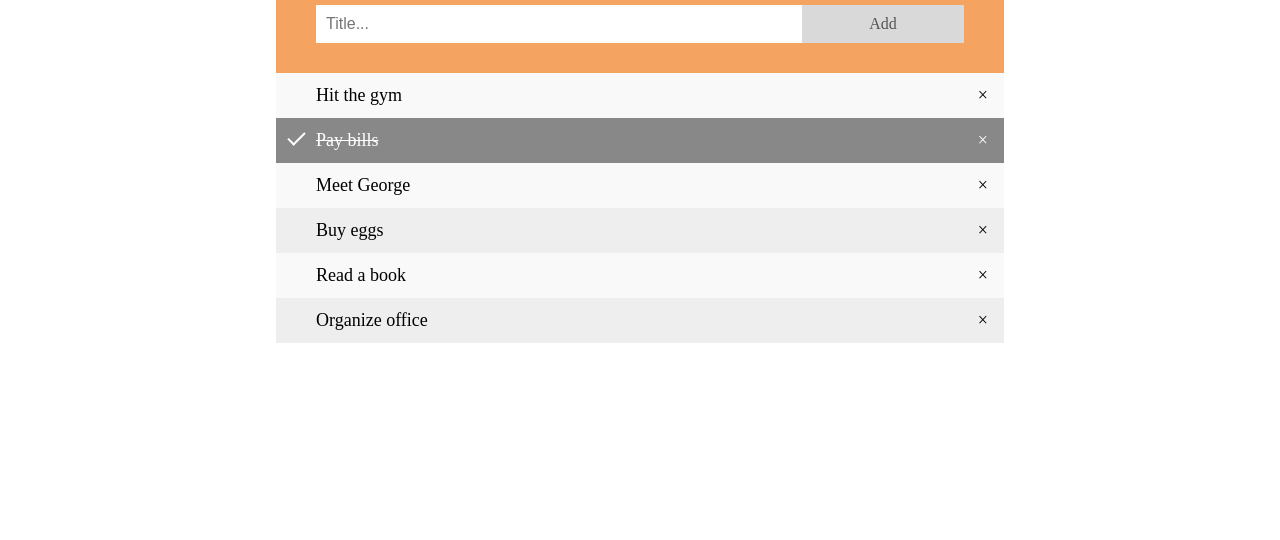
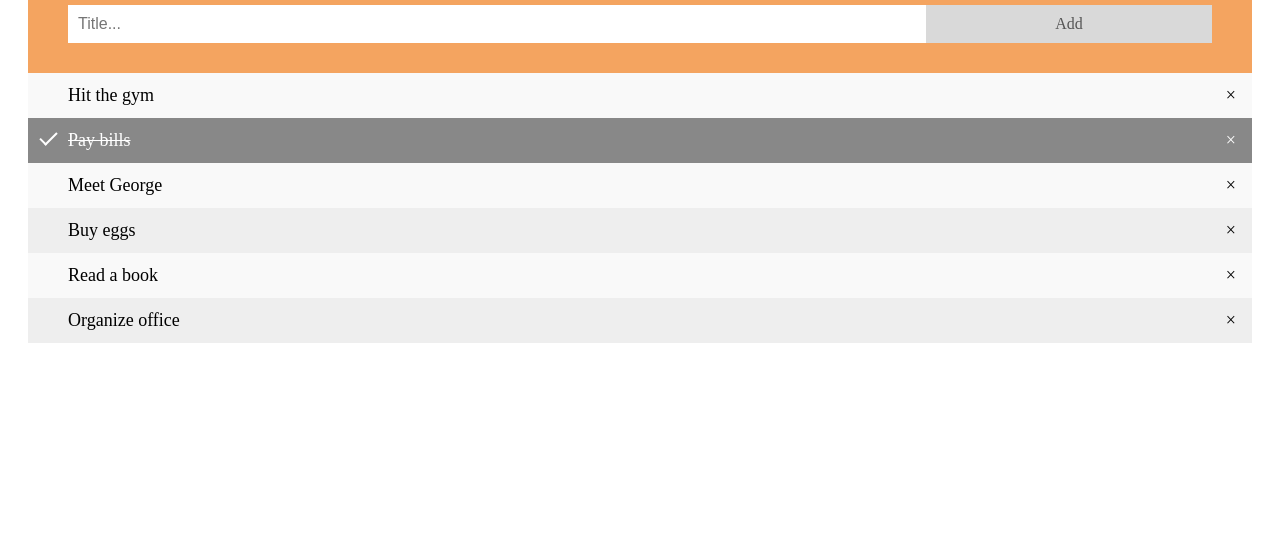
Before and after one commit to kavithajayan/Todo-app, a plain HTML site: page index.html in a window 1280 px wide. Shown: the part 260-800 px from the top of the page. Drawn offline with Linux system fonts and the light colour scheme.

Commit message:
Update styles.css

```diff
--- a/styles.css
+++ b/styles.css
@@ -1,7 +1,5 @@
 
 main {
-	max-width: 768px;
-	width: 768px;
 	margin: 0 auto 40px;
 	padding: 20px;
 	background-color: #fff;
```
